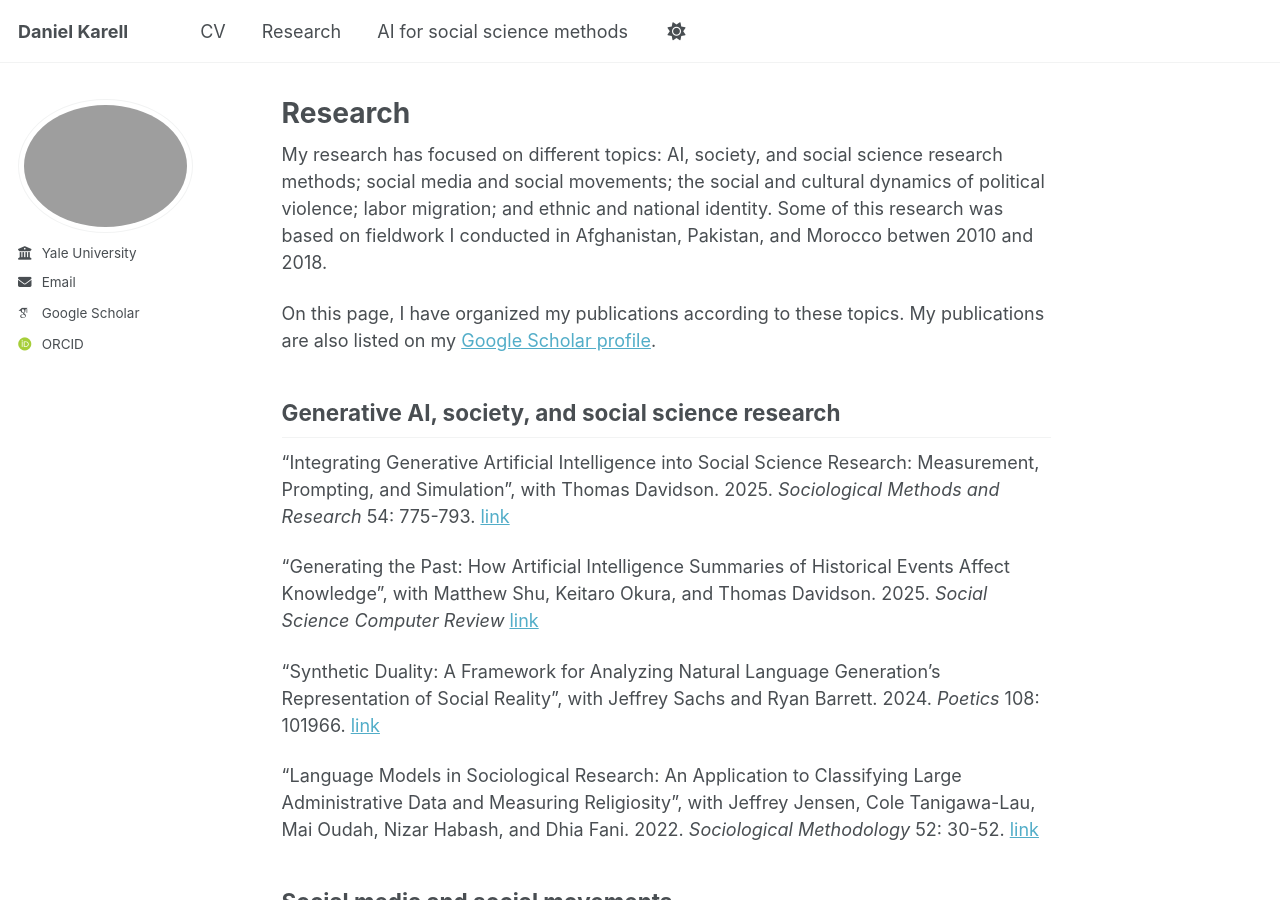
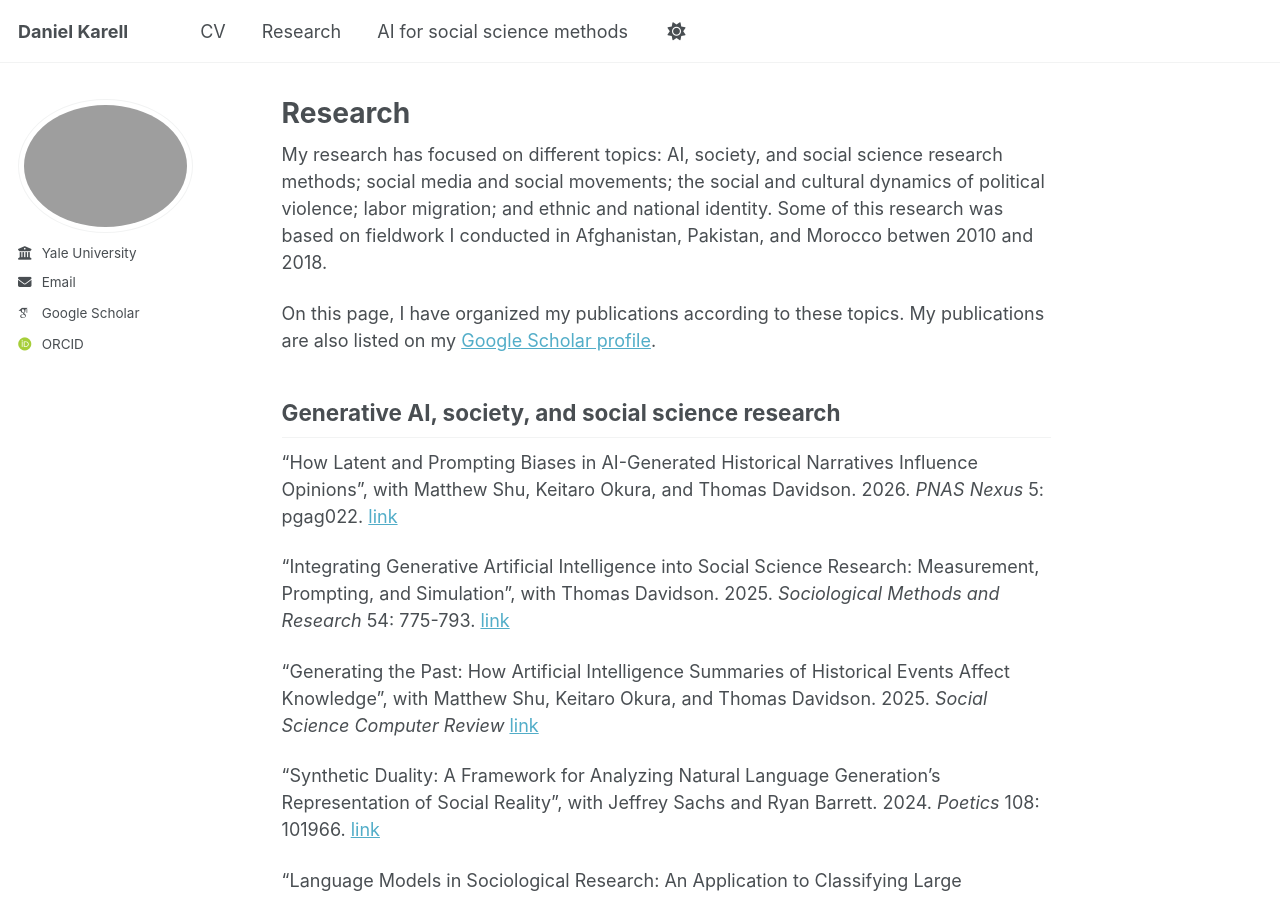
Before and after one commit to dkarell/dkarell.github.io, a Jekyll site: the page built from _pages/research.md, in a window 1280 px wide and 900 px high. Built offline with Jekyll 4.4.1, drawn with Linux system fonts in a browser that asks for light colours; some web fonts are replaced; a script that is not in the unit is left out.

Commit message:
Update research.md

```diff
--- a/_pages/research.md
+++ b/_pages/research.md
@@ -9,6 +9,8 @@ My research has focused on different topics: AI, society, and social science res
 On this page, I have organized my publications according to these topics. My publications are also listed on my [Google Scholar profile](https://scholar.google.com/citations?hl=en&user=40Zff94AAAAJ).
 
 ## Generative AI, society, and social science research
+
+"How Latent and Prompting Biases in AI-Generated Historical Narratives Influence Opinions", with Matthew Shu, Keitaro Okura, and Thomas Davidson. 2026. *PNAS Nexus* 5: pgag022. [link](https://doi.org/10.1093/pnasnexus/pgag022)
 
 “Integrating Generative Artificial Intelligence into Social Science Research: Measurement, Prompting, and Simulation”, with Thomas Davidson. 2025. *Sociological Methods and Research* 54: 775-793. [link](https://journals.sagepub.com/doi/10.1177/00491241251339184)
 
```
